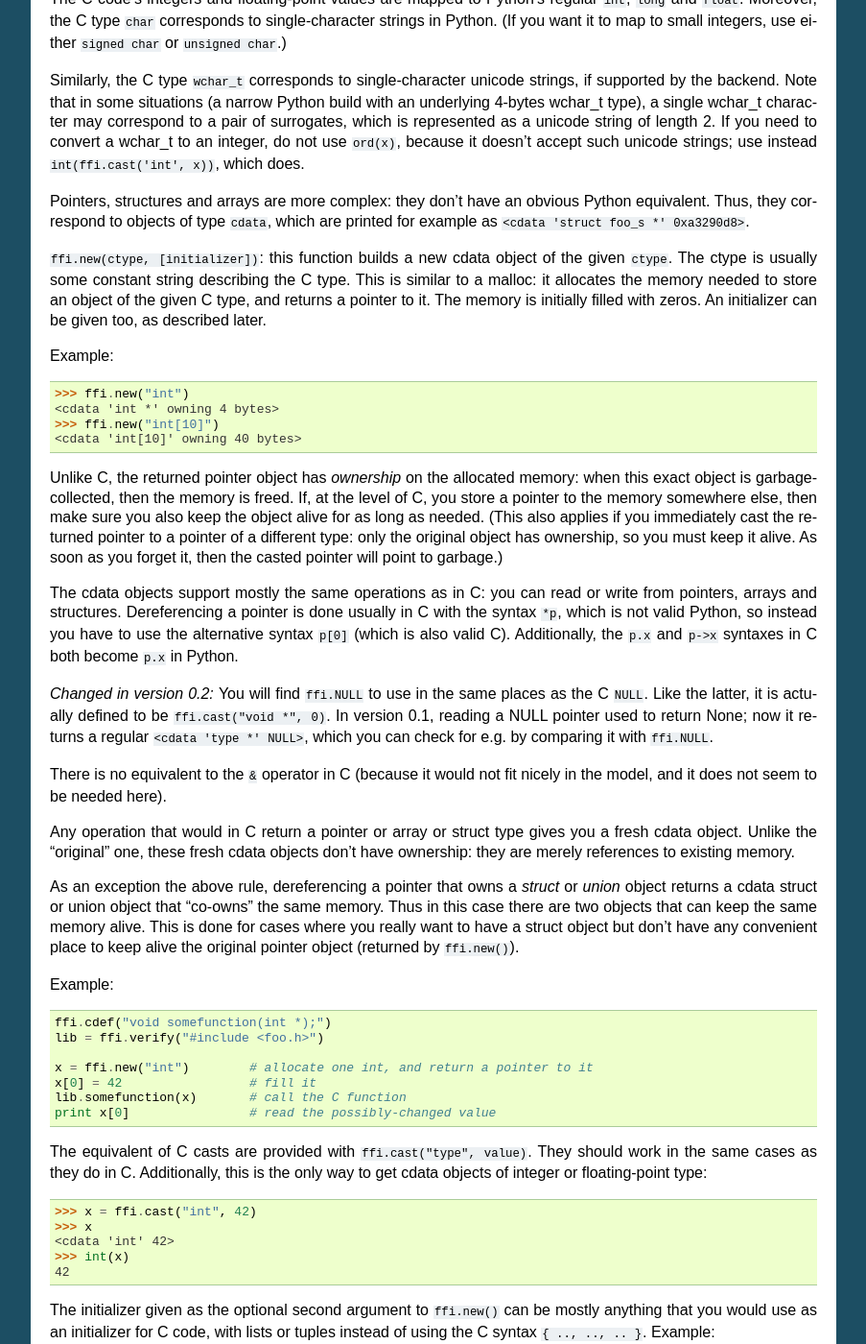
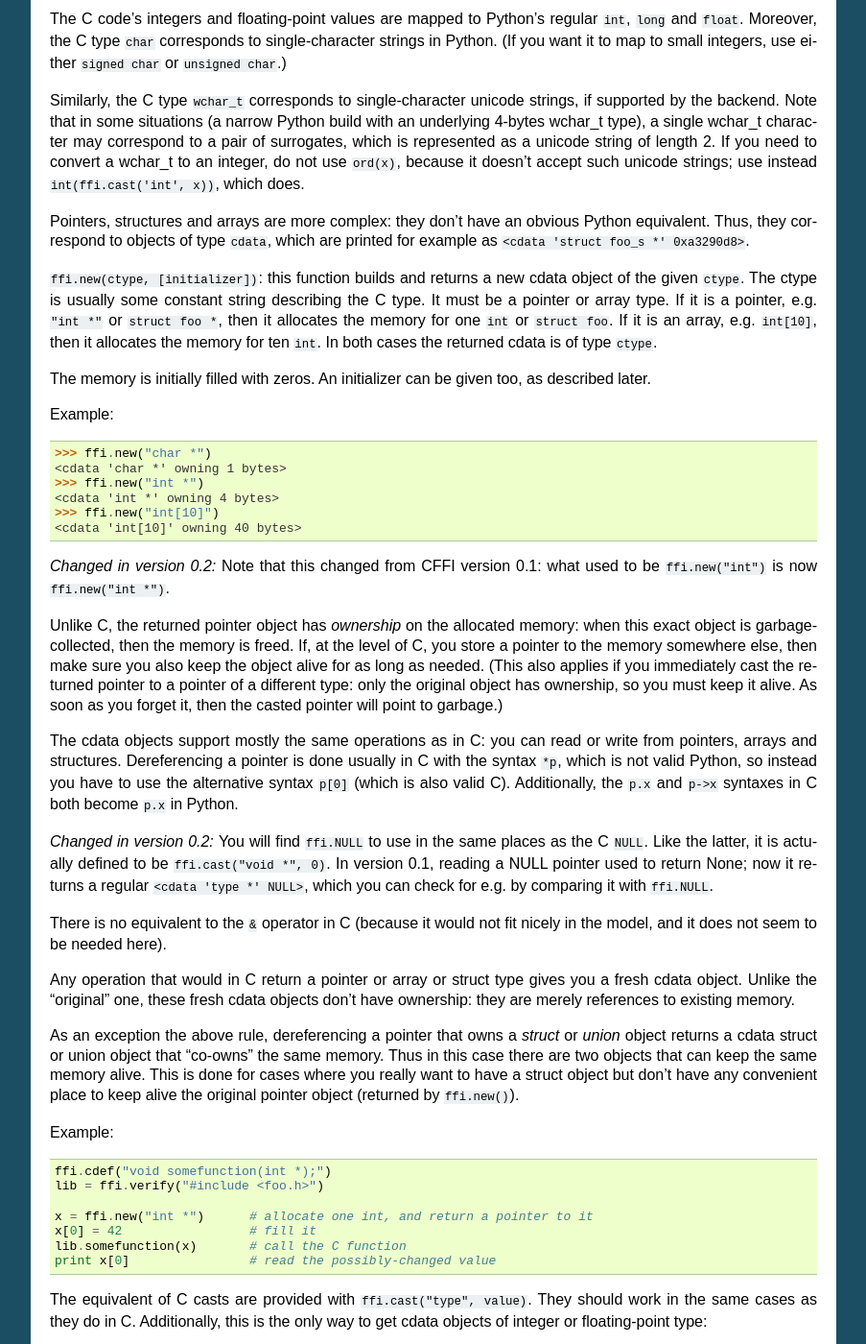
Before and after one commit to python-cffi/cffi, a Sphinx documentation site: the page built from doc/source/index.rst, in a window 1280 px wide and 1400 px high, scrolled down 6173 px. Shown: the whole window at 96% size, without its empty margins (198-1101 px from the left). Built offline with Sphinx 7.4.7, drawn with Linux system fonts in a browser that asks for light colours; some of the changed text lies outside the part shown.

Commit message:
Change ffi.new() to take a pointer-to-X instead of directly X, in order to match directly the returned type.

````diff
--- a/doc/source/index.rst
+++ b/doc/source/index.rst
@@ -64,7 +64,7 @@ Requirements:
 
 * pycparser 2.06 or 2.07: http://code.google.com/p/pycparser/
 
-* libffi (you need ``libffi-dev``); on Windows, it is included already.
+* libffi (you need ``libffi-dev``); the Windows version is included with CFFI.
 
 Download and Installation:
 
@@ -279,13 +279,14 @@ for more details about the ``verifier`` object.
 Cleaning up the __pycache__ directory
 -------------------------------------
 
-During development, every time you call ``verify()`` with different
-strings of C source code (either the ``cdef()`` strings or the string
-passed to ```verify()`` itself), then it will create a new module file
-name, based on the MD5 hash of these strings.  This creates more files
-in the ``__pycache__`` directory.  It is recommended that you clean it
-up from time to time.  A nice way to do that is to add, in your test
-suite, a call to ``cffi.verifier.cleanup_tmpdir()``.
+During development, every time you change the C sources that you pass to
+``cdef()`` or ``verify()``, then the latter will create a new module
+file name, based on the MD5 hash of these strings.  This creates more
+and more files in the ``__pycache__`` directory.  It is recommended that
+you clean it up from time to time.  A nice way to do that is to add, in
+your test suite, a call to ``cffi.verifier.cleanup_tmpdir()``.
+Alternatively, you can just completely remove the ``__pycache__``
+directory.
 
 
 
@@ -477,19 +478,29 @@ obvious Python equivalent.  Thus, they correspond to objects of type
 ``cdata``, which are printed for example as
 ``<cdata 'struct foo_s *' 0xa3290d8>``.
 
-``ffi.new(ctype, [initializer])``: this function builds a new cdata
-object of the given ``ctype``.  The ctype is usually some constant
-string describing the C type.  This is similar to a malloc: it allocates
-the memory needed to store an object of the given C type, and returns a
-pointer to it.  The memory is initially filled with zeros.  An
-initializer can be given too, as described later.
+``ffi.new(ctype, [initializer])``: this function builds and returns a
+new cdata object of the given ``ctype``.  The ctype is usually some
+constant string describing the C type.  It must be a pointer or array
+type.  If it is a pointer, e.g. ``"int *"`` or ``struct foo *``, then
+it allocates the memory for one ``int`` or ``struct foo``.  If it is
+an array, e.g. ``int[10]``, then it allocates the memory for ten
+``int``.  In both cases the returned cdata is of type ``ctype``.
+
+The memory is initially filled with zeros.  An initializer can be given
+too, as described later.
 
 Example::
 
-    >>> ffi.new("int")
+    >>> ffi.new("char *")
+    <cdata 'char *' owning 1 bytes>
+    >>> ffi.new("int *")
     <cdata 'int *' owning 4 bytes>
     >>> ffi.new("int[10]")
     <cdata 'int[10]' owning 40 bytes>
+
+.. versionchanged:: 0.2
+   Note that this changed from CFFI version 0.1: what used to be
+   ``ffi.new("int")`` is now ``ffi.new("int *")``.
 
 Unlike C, the returned pointer object has *ownership* on the allocated
 memory: when this exact object is garbage-collected, then the memory is
@@ -535,7 +546,7 @@ Example::
     ffi.cdef("void somefunction(int *);")
     lib = ffi.verify("#include <foo.h>")
 
-    x = ffi.new("int")        # allocate one int, and return a pointer to it
+    x = ffi.new("int *")      # allocate one int, and return a pointer to it
     x[0] = 42                 # fill it
     lib.somefunction(x)       # call the C function
     print x[0]                # read the possibly-changed value
@@ -558,10 +569,10 @@ Example::
     typedef struct { int x, y; } foo_t;
 
     foo_t v = { 1, 2 };            // C syntax
-    v = ffi.new("foo_t", [1, 2])   # CFFI equivalent
+    v = ffi.new("foo_t *", [1, 2]) # CFFI equivalent
 
-    foo_t v = { .y=1, .x=2 };               // C99 syntax
-    v = ffi.new("foo_t", {'y': 1, 'x': 2})  # CFFI equivalent
+    foo_t v = { .y=1, .x=2 };                // C99 syntax
+    v = ffi.new("foo_t *", {'y': 1, 'x': 2}) # CFFI equivalent
 
 Like C, arrays of chars can also be initialized from a string, in
 which case a terminating null character is appended implicitly::
@@ -907,8 +918,8 @@ The following are global functions in the ``cffi.verifier`` module:
   ``__pycache__``.
 
 - ``cleanup_tmpdir()``: cleans up the temporary directory by removing all
-  files in it called ``_cffi_*.{c,so}`` as well as the ``build``
-  subdirectory.
+  files in it called ``_cffi_*.{c,so}`` as well as all files in the
+  ``build`` subdirectory.
 
 
 
````
Also changed, not shown: 8 other files.
